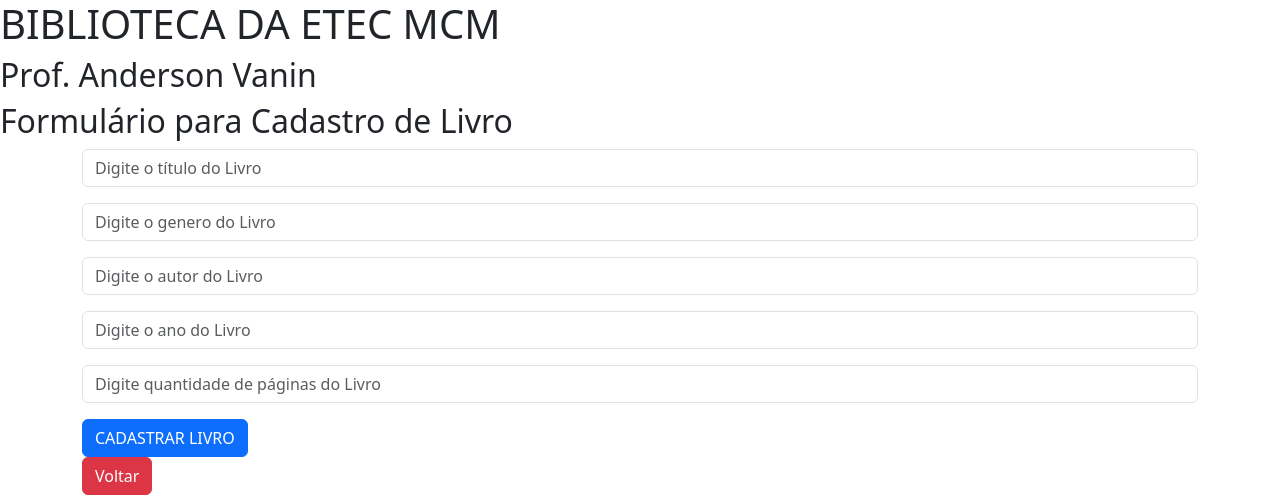
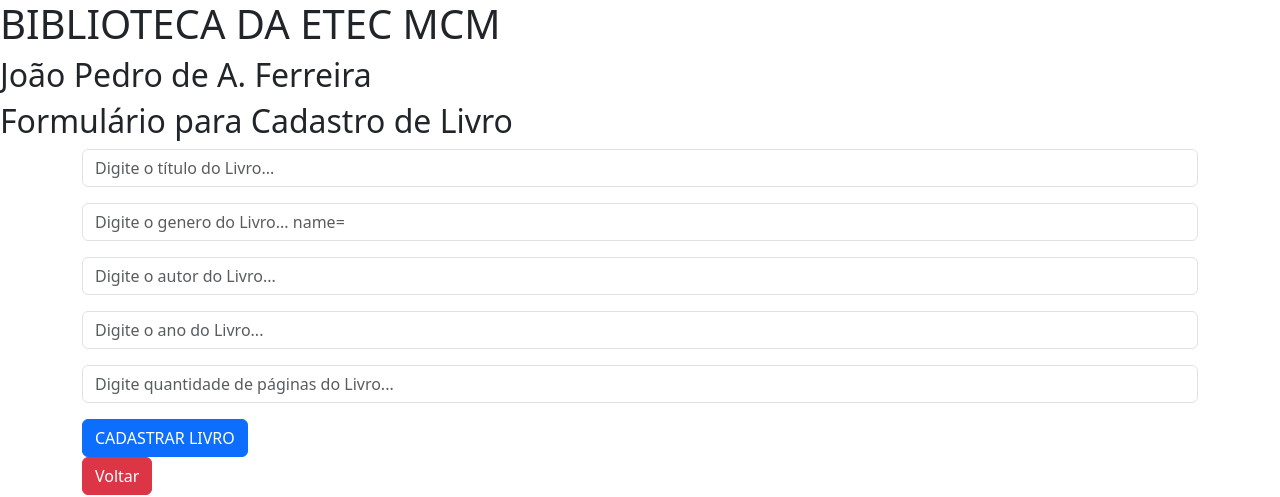
Before and after one commit to joaoPedro095810/biblioteca_php, a PHP site: page /form_cadastro.php in a window 1280 px wide. Shown: the top 497 px of the page. Run offline with PHP 8.4, Linux system fonts and the light colour scheme.

Commit message:
Add files via upload

```diff
--- a/form_cadastro.php
+++ b/form_cadastro.php
@@ -14,19 +14,19 @@
     <div class="container">
         <form action="inserir.php" method="POST">
             <div class="mb-3">
-                <input placeholder="Digite o título do Livro" type="text" name="titulo" class="form-control">
+                <input placeholder="Digite o título do Livro..." type="text" name="titulo" class="form-control">
             </div>
             <div class="mb-3">
-                <input placeholder="Digite o genero do Livro" name="genero" type="text" class="form-control">
+                <input placeholder="Digite o genero do Livro... name="genero" type="text" class="form-control">
             </div>
             <div class="mb-3">
-                <input placeholder="Digite o autor do Livro" name="autor" type="text" class="form-control">
+                <input placeholder="Digite o autor do Livro..." name="autor" type="text" class="form-control">
             </div>
             <div class="mb-3">
-                <input placeholder="Digite o ano do Livro" name="ano" type="text" class="form-control">
+                <input placeholder="Digite o ano do Livro..." name="ano" type="text" class="form-control">
             </div>
             <div class="mb-3">
-                <input placeholder="Digite quantidade de páginas do Livro" type="text" name="paginas" class="form-control">
+                <input placeholder="Digite quantidade de páginas do Livro..." type="text" name="paginas" class="form-control">
             </div>
 
 
--- a/pedaco.php
+++ b/pedaco.php
@@ -1,3 +1,3 @@
 
     <h1>BIBLIOTECA DA ETEC MCM</h1>
-    <h2>Prof. Anderson Vanin</h2>
+    <h2>João Pedro de A. Ferreira</h2>
```
Also changed, not shown: atualizar.php (added, +34 -0 lines), form_atualizar.php (+11 -32 lines).
